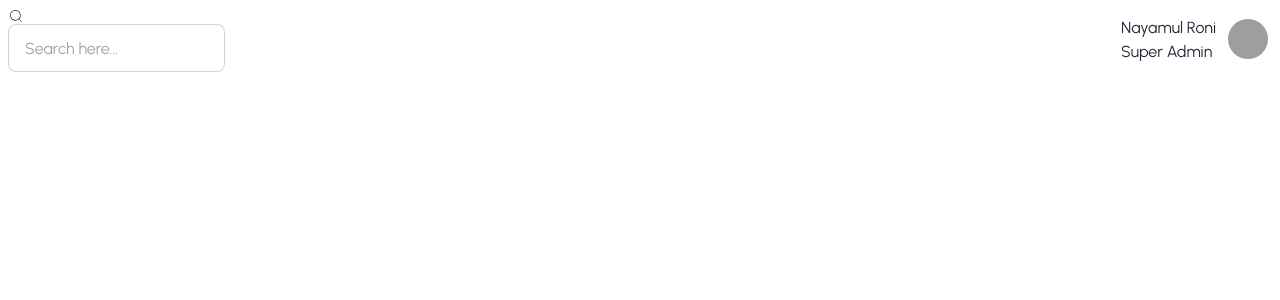
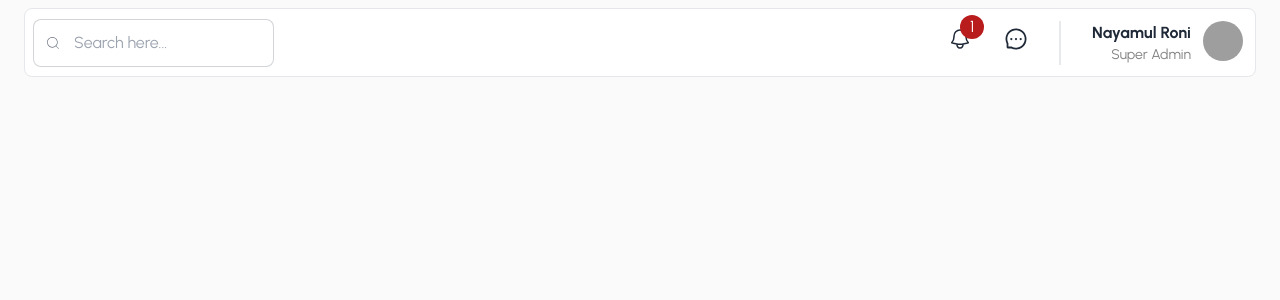
Before and after one commit to JannatulAfrozFaria/admin-layout, a React (Vite) app: page / in a window 1280 px wide. Shown: the top 300 px of the page. Built offline with nearby package versions, Linux system fonts and the light colour scheme; grey boxes are pictures that could not be loaded; a web font is replaced by a local one.

Commit message:
navbar completed

```diff
--- a/src/Home/HomeComponents/NavBar.jsx
+++ b/src/Home/HomeComponents/NavBar.jsx
@@ -1,20 +1,38 @@
 import { CiSearch } from "react-icons/ci";
-
+import { AiOutlineMessage } from "react-icons/ai";
+import { HiOutlineBell } from "react-icons/hi2";
 const NavBar = () => {
     return (
         <div>
-            <div className="navbar bg-base-100">
+            <div className="navbar bg-base-100  rounded-lg border">
                 <div className="flex-1">
-                    <div className="form-control">
-                    <CiSearch /> <input type="text" placeholder="Search here..." className="input input-bordered w-24 md:w-auto" />
+                    <div className="form-control relative">
+                        <CiSearch className="absolute left-3 top-1/2 transform -translate-y-1/2 text-gray-500" />
+                        <input
+                            type="text"
+                            placeholder="Search here..."
+                            className="input input-bordered pl-10 w-24 md:w-auto"
+                        />
                     </div>
                 </div>
-                <div className="flex-none gap-2">
-                    <div className="">
-                       <div>
-                        <p>Nayamul Roni</p>
-                        <p>Super Admin</p>
-                       </div>
+                <div className="flex-none gap-0 md:gap-2">
+                    <div className="flex items-center gap-2">
+                        <div className="flex gap-6 md:gap-8">
+                            <div>
+                                <div className="indicator">
+                                    <span className="indicator-item w-6   text-center bg-red-700 text-white rounded-full">1</span>
+                                    <div className="text-2xl" ><HiOutlineBell /></div>
+                                </div>
+                            </div>
+                            <div className="text-2xl">
+                                <AiOutlineMessage />
+                            </div>
+                        </div>
+                        <div className="divider divider-horizontal"></div>
+                        <div className="hidden md:block text-right">
+                            <p className="font-bold">Nayamul Roni</p>
+                            <p className="gray text-sm">Super Admin</p>
+                        </div>
                     </div>
                     <div className="dropdown dropdown-end">
                         <div tabIndex={0} role="button" className="btn btn-ghost btn-circle avatar">
@@ -30,7 +48,7 @@ const NavBar = () => {
                             <li>
                                 <a className="justify-between">
                                     Profile
-                                    <span className="badge">New</span>
+                                    <span className="badge">(Nayamul Roni)</span>
                                 </a>
                             </li>
                             <li><a>Settings</a></li>
--- a/src/Home/HomePage/Home.jsx
+++ b/src/Home/HomePage/Home.jsx
@@ -3,7 +3,7 @@ import NavBar from "../HomeComponents/NavBar";
 
 const Home = () => {
     return (
-        <div className="urbanist">
+        <div className="urbanist px-2 md:px-6 py-2">
             <NavBar></NavBar>
         </div>
     );
--- a/src/index.css
+++ b/src/index.css
@@ -4,10 +4,16 @@
 @tailwind components;
 @tailwind utilities;
 
-
+body{
+    background-color: rgb(250,250,250);
+    height: 100vh;
+}
 .urbanist{
   font-family: "Urbanist", sans-serif;
   font-optical-sizing: auto;
   font-weight: 400;
   font-style: normal;
 }
+.gray{
+    color: gray;
+}
```
Also changed, not shown: src/Home/HomeComponents/Date.jsx (added).
